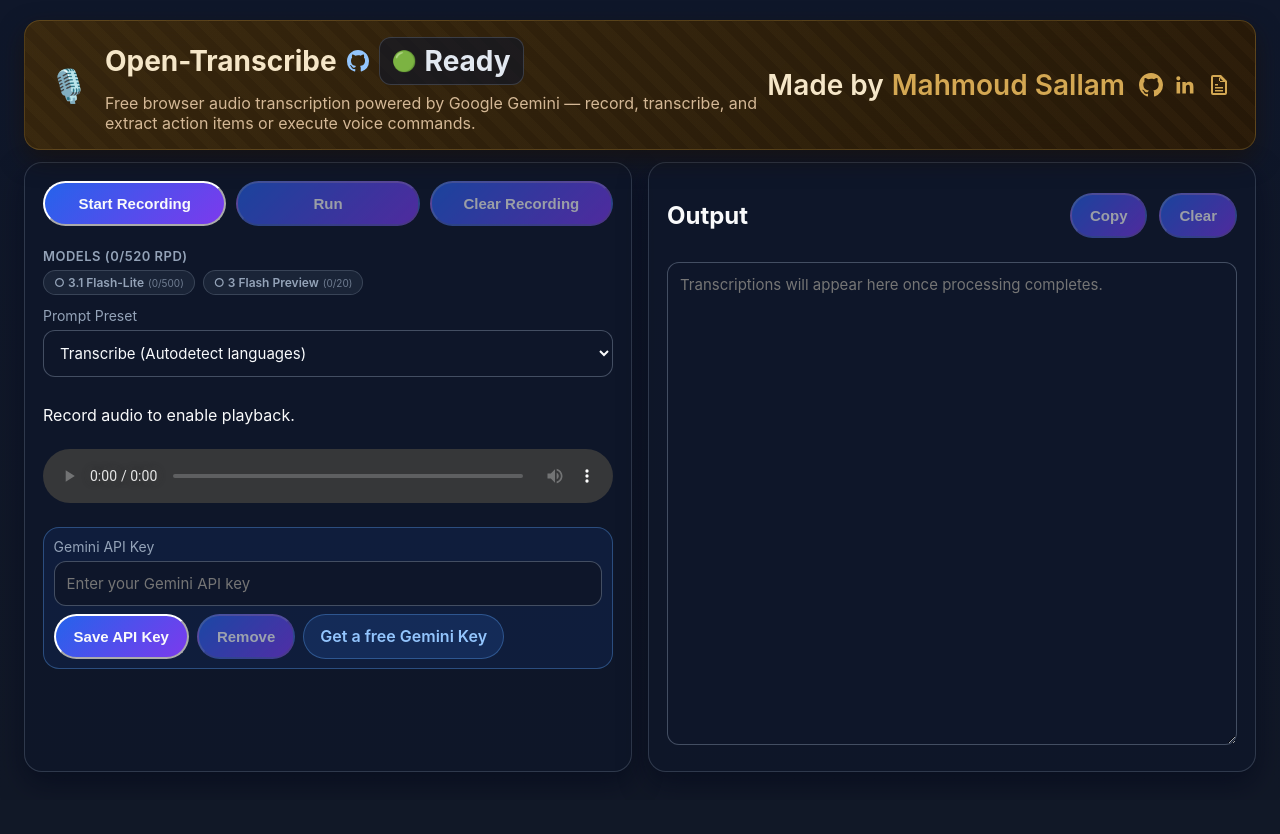
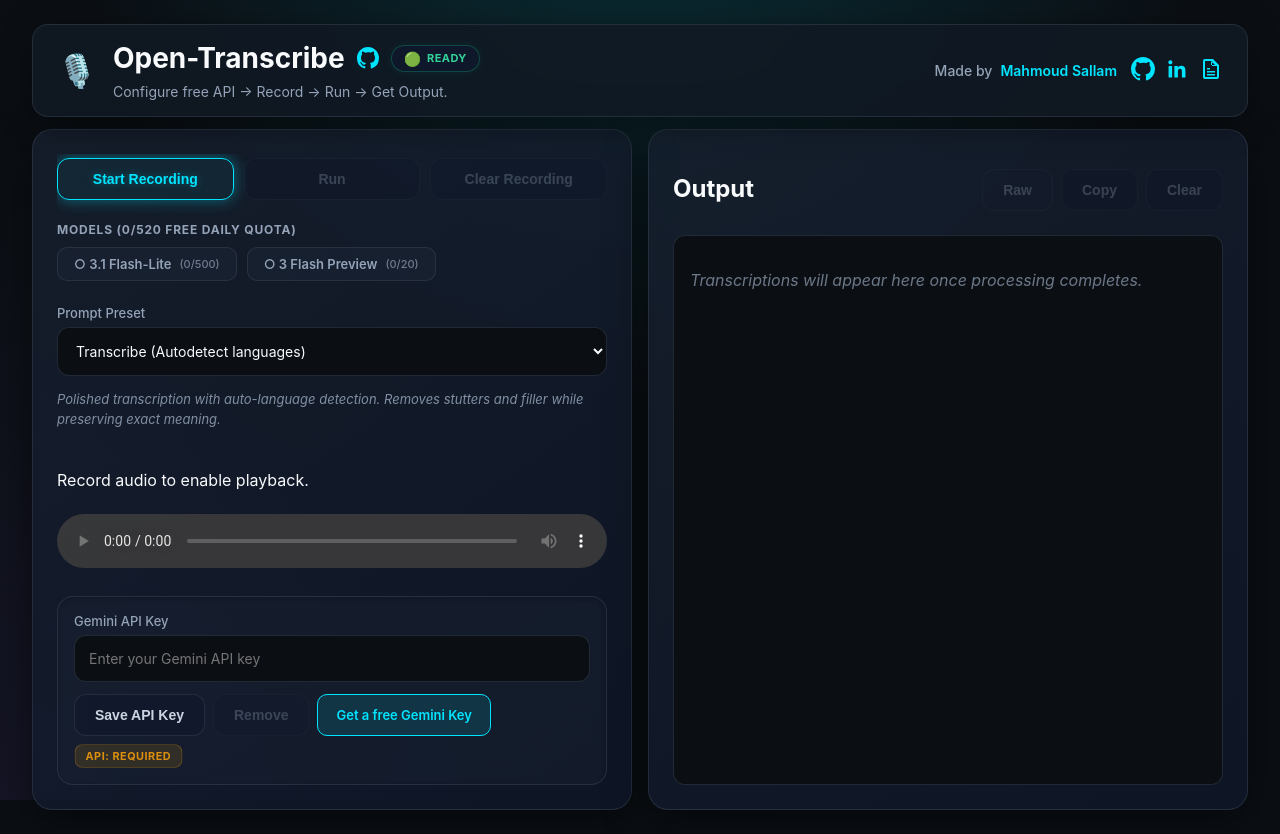
Before and after one commit to MahmoudUwk/Open-Transcribe, a React (Vite) app in the folder src/: page / in a window 1280 px wide. Before the commit the page ends 800 px from the top, so only its background shows below. Built offline with nearby package versions, Linux system fonts and the light colour scheme.

Commit message:
feat: complete UI redesign, markdown rendering, and build optimizations

```diff
--- a/src/package.json
+++ b/src/package.json
@@ -17,6 +17,7 @@
   },
   "dependencies": {
     "@google/genai": "^2.0.0",
+    "markdown-to-jsx": "^9.8.0",
     "react": "^19.1.0",
     "react-dom": "^19.1.0"
   },
--- a/src/src/App.tsx
+++ b/src/src/App.tsx
@@ -1,3 +1,4 @@
+import Markdown from "markdown-to-jsx";
 import {
   ChangeEvent,
   useCallback,
@@ -47,12 +48,13 @@
   const [prefsMessage, setPrefsMessage] = useState<string | null>(null);
   const [isSavingPrefs, setIsSavingPrefs] = useState(false);
   const [isTranscribing, setIsTranscribing] = useState(false);
+  const [showRaw, setShowRaw] = useState(false);
   const [transcriptionStatus, setTranscriptionStatus] = useState<string | null>(null);
   const [transcriptionError, setTranscriptionError] = useState<string | undefined>();
   const [isEditingApiKey, setIsEditingApiKey] = useState(true);
   const [routerState, setRouterState] = useState<RouterState | null>(null);
   const [usageData, setUsageData] = useState<UsageData>(() => loadUsage());
-  const outputRef = useRef<HTMLTextAreaElement>(null);
+  const outputRef = useRef<HTMLElement>(null);
 
   const usageMap = useMemo(() => getUsageMap(MODEL_POOL, usageData), [usageData]);
 
@@ -323,6 +325,12 @@
   const isApiKeyPresent = apiKey.trim().length > 0;
   const showApiKeyForm = !isApiKeyPresent || isEditingApiKey;
 
+  const apiStatusBadge = (
+    <span className={`api-status ${isApiKeyPresent ? "status-ready" : "status-missing"}`}>
+      {isApiKeyPresent ? "API: Configured" : "API: Required"}
+    </span>
+  );
+
   return (
     <div className="page">
       <header className="header">
@@ -351,7 +359,7 @@
                 <span className="status-label">{statusText}</span>
               </span>
             </h1>
-            <p>Free browser audio transcription powered by Google Gemini — record, transcribe, and extract action items or execute voice commands.</p>
+            <p>Configure free API → Record → Run → Get Output.</p>
           </div>
         </div>
         <div className="header-meta">
@@ -432,7 +440,7 @@
             <div className="controls-row">
               <div className="model-pool" aria-label="Model pool">
                 <span className="model-pool-label">
-                  Models ({Array.from(usageMap.values()).reduce((s, u) => s + u.used, 0)}/{MODEL_POOL.reduce((s, m) => s + m.rpd, 0)} RPD)
+                  Models ({Array.from(usageMap.values()).reduce((s, u) => s + u.used, 0)}/{MODEL_POOL.reduce((s, m) => s + m.rpd, 0)} Free Daily Quota)
                 </span>
                 <div className="model-pool-list">
                   {MODEL_POOL.map((m) => {
@@ -465,6 +473,9 @@
                     </option>
                   ))}
                 </select>
+                <p className="prompt-description">
+                  {selectedPrompt.description}
+                </p>
               </div>
             </div>
             <div className="playback" role="region" aria-label="Recording playback">
@@ -539,6 +550,7 @@
                     >
                       Get a free Gemini Key
                     </a>
+                    {apiStatusBadge}
                   </div>
                 </>
               ) : (
@@ -565,6 +577,7 @@
                   >
                     Get a free Gemini Key
                   </a>
+                  {apiStatusBadge}
                 </div>
               )}
               {recorderError && (
@@ -595,6 +608,14 @@
             <div className="transcription-actions">
               <button
                 type="button"
+                onClick={() => setShowRaw(!showRaw)}
+                disabled={transcription.length === 0}
+                className="btn-toggle"
+              >
+                {showRaw ? "Preview" : "Raw"}
+              </button>
+              <button
+                type="button"
                 onClick={handleCopyTranscription}
                 disabled={transcription.length === 0}
               >
@@ -612,13 +633,28 @@
             </div>
           </div>
           <div className="transcription-content">
+            {showRaw ? (
               <textarea
-              ref={outputRef}
+                ref={outputRef as React.RefObject<HTMLTextAreaElement>}
                 aria-label="Transcription output"
                 value={transcription}
                 onChange={(event) => setTranscription(event.target.value)}
                 placeholder="Transcriptions will appear here once processing completes."
               />
+            ) : (
+              <div
+                className="markdown-preview"
+                ref={outputRef as React.RefObject<HTMLDivElement>}
+                tabIndex={0}
+                aria-live="polite"
+              >
+                {transcription ? (
+                  <Markdown>{transcription}</Markdown>
+                ) : (
+                  <p className="placeholder-text">Transcriptions will appear here once processing completes.</p>
+                )}
+              </div>
+            )}
             {transcriptionError && (
               <div className="alert error" role="alert">
                 {transcriptionError}
--- a/src/src/constants/config.ts
+++ b/src/src/constants/config.ts
@@ -23,24 +23,24 @@
     id: "transcribe-autodetect",
     label: "Transcribe (Autodetect languages)",
     description:
-      "Accurate transcription with automatic language detection. Removes filler words, stutters, and false starts while preserving the speaker's exact meaning.",
+      "Polished transcription with auto-language detection. Removes stutters and filler while preserving exact meaning.",
     prompt:
-      "You are an expert transcription engine. Transcribe the supplied audio accurately, detecting the language automatically. Remove filler words (um, uh, like, you know), stutters, repeated phrases, false starts, and verbal hiccups — but do NOT alter the speaker's meaning or add any words they did not intend. Output the result as a single clean paragraph without speaker labels.",
+      "You are an expert transcription engine. Transcribe the supplied audio accurately, detecting the language automatically. Remove filler words (um, uh, like, you know), stutters, repeated phrases, false starts, and verbal hiccups — but do NOT alter the speaker's meaning or add any words they did not intend. Output the result in Markdown format. Use a single clean paragraph or appropriate structure based on the content.",
   },
   {
     id: "transcribe-plan",
     label: "Transcribe and Plan (Action items from audio)",
     description:
-      "Transcribe the recording, then extract a structured action plan with only what was said — no added suggestions or assumptions.",
+      "Full transcript with a structured action plan. Captures tasks, decisions, and deadlines exactly as spoken.",
     prompt:
-      "You are an expert transcription and planning assistant. First, transcribe the supplied audio accurately, removing filler words, stutters, and false starts. Then add a section titled 'Plan'. The plan must: (1) extract only concrete tasks, decisions, or steps the speaker actually mentioned — do NOT invent, suggest, or assume anything the speaker did not say, (2) be formatted as bullet points, (3) preserve any priorities, deadlines, or assignments the speaker specified. If the speaker did not mention any actionable items, write 'No action items found' under the Plan heading instead of making them up.",
+      "You are an expert transcription and planning assistant. First, transcribe the supplied audio accurately, removing filler words, stutters, and false starts. Then add a section titled 'Plan'. Format the entire response in Markdown. The 'Plan' section must: (1) use a ## Plan heading, (2) extract only concrete tasks, decisions, or steps mentioned — do NOT invent anything, (3) use bullet points, (4) preserve any mentioned priorities. If no action items exist, write '*No action items found*' under the Plan heading.",
   },
   {
     id: "instruction-assistant",
     label: "Instruction Assistant (Do what you hear)",
     description:
-      "Execute whatever the speaker asks — write code, draft text, explain concepts, plan projects. The audio is a voice command, not a thing to transcribe.",
+      "Direct execution of spoken commands. Write code, draft emails, or get answers without needing a transcript.",
     prompt:
-      "The supplied audio contains a spoken instruction or request from the user. Execute it precisely. Common examples: write or debug code, draft an email or message, explain a concept, create a plan or outline, answer a question. Treat the audio as a voice command directed at you — respond with the requested output directly. Do NOT transcribe the audio unless the speaker explicitly asks for a transcription.",
+      "The supplied audio contains a spoken instruction or request from the user. Execute it precisely. Format your entire response in rich Markdown (using headings, bold text, code blocks, or lists where appropriate). Treat the audio as a voice command directed at you — respond with the requested output directly. Do NOT transcribe the audio unless the speaker explicitly asks for a transcription.",
   },
 ];
--- a/src/src/styles/app.css
+++ b/src/src/styles/app.css
@@ -1,8 +1,22 @@
 :root {
   color-scheme: dark;
   font-family: "Inter", "Segoe UI", system-ui, -apple-system, sans-serif;
-  background-color: #111827;
-  color: #f9fafb;
+  --bg-page: #0b0f14;
+  --bg-card: rgba(17, 25, 36, 0.7);
+  --accent-cyan: #00e5ff;
+  --accent-cyan-dim: rgba(0, 229, 255, 0.12);
+  --accent-cyan-glow: 0 0 15px rgba(0, 229, 255, 0.4);
+  --accent-cyan-glow-intense: 0 0 25px rgba(0, 229, 255, 0.6);
+  --accent-teal: #14b8a6;
+  --accent-purple: #8b5cf6;
+  --color-success: #10b981;
+  --color-warning: #f59e0b;
+  --color-error: #ef4444;
+  --border-dim: rgba(56, 68, 85, 0.5);
+  --text-primary: #f8fafc;
+  --text-secondary: #94a3b8;
+  background-color: var(--bg-page);
+  color: var(--text-primary);
 }
 
 html,
@@ -12,7 +26,10 @@
 
 body {
   margin: 0;
-  background: linear-gradient(180deg, #0f172a 0%, #111827 100%);
+  background:
+    radial-gradient(circle at 50% -20%, rgba(0, 229, 255, 0.15) 0%, transparent 50%),
+    radial-gradient(circle at 0% 100%, rgba(139, 92, 246, 0.08) 0%, transparent 40%),
+    #0b0f14;
   min-height: 100vh;
   overflow-x: hidden;
 }
@@ -31,30 +48,46 @@
   gap: clamp(8px, 1.5vh, 16px);
 }
 
+.api-status {
+  display: inline-flex;
+  align-items: center;
+  padding: 4px 10px;
+  border-radius: 8px;
+  font-size: 11px;
+  font-weight: 700;
+  text-transform: uppercase;
+  letter-spacing: 0.5px;
+  align-self: center;
+}
+
+.api-status.status-ready {
+  background: rgba(16, 185, 129, 0.15);
+  color: var(--color-success);
+  border: 1px solid rgba(16, 185, 129, 0.3);
+}
+
+.api-status.status-missing {
+  background: rgba(245, 158, 11, 0.15);
+  color: var(--color-warning);
+  border: 1px solid rgba(245, 158, 11, 0.3);
+  animation: pulse-amber 2s infinite ease-in-out;
+}
+
+@keyframes pulse-amber {
+  0%, 100% { opacity: 1; transform: scale(1); }
+  50% { opacity: 0.8; transform: scale(0.98); }
+}
+
 .header {
   display: flex;
   justify-content: space-between;
   align-items: center;
-  background:
-    repeating-linear-gradient(45deg, transparent, transparent 10px, rgba(180, 140, 60, 0.04) 10px, rgba(180, 140, 60, 0.04) 20px),
-    linear-gradient(135deg, rgba(60, 40, 10, 0.88), rgba(40, 25, 5, 0.92));
-  border: 1px solid rgba(180, 140, 60, 0.3);
+  background: rgba(17, 25, 36, 0.85);
+  border: 1px solid var(--border-dim);
   border-radius: 16px;
   padding: clamp(12px, 2vh, 16px) clamp(16px, 3vw, 24px);
-  box-shadow: 0 10px 25px rgba(30, 15, 0, 0.5);
-  backdrop-filter: blur(14px);
-}
-
-.footer {
-  display: flex;
-  justify-content: space-between;
-  align-items: center;
-  background: rgba(15, 23, 42, 0.8);
-  border: 1px solid rgba(148, 163, 184, 0.2);
-  border-radius: 16px;
-  padding: clamp(12px, 2vh, 16px) clamp(16px, 3vw, 24px);
-  box-shadow: 0 10px 25px rgba(2, 6, 23, 0.4);
-  backdrop-filter: blur(14px);
+  backdrop-filter: blur(16px);
+  box-shadow: 0 8px 32px rgba(0, 0, 0, 0.4);
 }
 
 .branding {
@@ -71,34 +104,49 @@
   flex: 1;
 }
 
+.branding-copy h1 {
+  display: flex;
+  align-items: center;
+  gap: 12px;
+  margin: 0;
+  font-size: 28px;
+  color: var(--text-primary);
+}
+
 .status-header {
   display: flex;
   align-items: center;
-  gap: 8px;
-  background: rgba(15, 23, 42, 0.6);
-  padding: 6px 12px;
-  border-radius: 12px;
-  border: 1px solid rgba(148, 163, 184, 0.25);
+  gap: 6px;
+  background: #0f172a;
+  padding: 4px 12px;
+  border-radius: 99px;
+  border: 1px solid rgba(16, 185, 129, 0.3);
+  box-shadow: 0 0 10px rgba(16, 185, 129, 0.1);
 }
 
-.branding-copy h1 {
-  display: flex;
-  align-items: center;
-  gap: 10px;
-  margin: 0;
+.status-label {
+  color: #34d399;
+  font-size: 11px;
+  font-weight: 700;
+  text-transform: uppercase;
+  letter-spacing: 0.4px;
+}
+
+.status-dot {
+  font-size: 14px;
 }
 
 .brand-link {
   display: inline-flex;
   align-items: center;
   justify-content: center;
-  color: #93c5fd;
+  color: var(--accent-cyan);
   text-decoration: none;
   transition: color 0.2s ease;
 }
 
 .brand-link:hover {
-  color: #60a5fa;
+  color: #fff;
 }
 
 .brand-github {
@@ -111,15 +159,10 @@
   font-size: 32px;
 }
 
-.header h1 {
-  font-size: 28px;
-  margin: 0;
-  color: #f5e6c8;
-}
-
 .header p {
   margin: 4px 0 0;
-  color: #d4b896;
+  color: var(--text-secondary);
+  font-size: 14px;
 }
 
 .header-meta {
@@ -134,12 +177,6 @@
   display: flex;
   align-items: center;
   gap: 10px;
-}
-
-.icon-link {
-  display: inline-flex;
-  align-items: center;
-  justify-content: center;
 }
 
 .meta-icon {
@@ -157,31 +194,20 @@
   display: flex;
   align-items: center;
   gap: 8px;
-  font-size: 28px;
-  font-weight: 600;
-  color: #f5e6c8;
+  font-size: 14px;
+  font-weight: 500;
+  color: var(--text-secondary);
 }
 
 .header-link {
-  color: #93c5fd;
+  color: var(--accent-cyan);
   font-weight: 600;
   text-decoration: none;
-  transition: color 0.2s ease;
+  transition: all 0.2s ease;
 }
 
 .header-link:hover {
-  color: #60a5fa;
-}
-
-.header .header-link {
-  color: #d4a853;
-  font-weight: 600;
-  text-decoration: none;
-  transition: color 0.2s ease;
-}
-
-.header .header-link:hover {
-  color: #f0ca6e;
+  color: #fff;
 }
 
 .sr-only {
@@ -212,15 +238,14 @@
 
 .controls,
 .transcription {
-  background: rgba(15, 23, 42, 0.85);
-  border: 1px solid rgba(148, 163, 184, 0.25);
-  border-radius: 18px;
-  padding: clamp(10px, 1.6vh, 14px);
-  box-shadow: 0 12px 28px rgba(2, 6, 23, 0.5);
+  background: linear-gradient(145deg, rgba(23, 32, 47, 0.8), rgba(15, 23, 42, 0.8));
+  border: 1px solid var(--border-dim);
+  border-radius: 20px;
+  padding: clamp(14px, 2vh, 20px);
+  box-shadow: 0 12px 40px rgba(0, 0, 0, 0.5);
   display: flex;
   flex-direction: column;
   gap: 12px;
-  height: 100%;
 }
 
 .controls-content,
@@ -231,7 +256,6 @@
   flex: 1 1 auto;
   overflow-y: auto;
   min-height: 0;
-  padding-bottom: clamp(8px, 1vh, 14px);
 }
 
 .controls-header,
@@ -244,13 +268,17 @@
 
 .controls-row {
   display: flex;
-  gap: 12px;
+  gap: 24px;
   flex-wrap: wrap;
-  align-items: flex-end;
+  align-items: flex-start;
+}
+
+.controls-row .model-pool {
+  flex: 0 1 auto;
 }
 
 .controls-row .control-field {
-  flex: 1 1 220px;
+  flex: 1 1 300px;
 }
 
 .controls-actions {
@@ -258,6 +286,8 @@
   gap: 10px;
   flex-wrap: wrap;
   margin-bottom: 10px;
+  padding-top: 12px;
+  margin-top: -8px;
 }
 
 .controls-actions button {
@@ -265,36 +295,50 @@
 }
 
 .preferences-panel {
-  margin-top: 8px;
-  padding: clamp(8px, 1.2vh, 12px);
+  margin-top: 12px;
+  padding: 16px;
   border-radius: 16px;
-  border: 1px solid rgba(96, 165, 250, 0.35);
-  background: rgba(37, 99, 235, 0.1);
+  border: 1px solid var(--border-dim);
+  background: rgba(30, 41, 59, 0.3);
+  box-shadow: inset 0 2px 4px rgba(0, 0, 0, 0.2);
   display: grid;
   gap: 8px;
-  align-content: start;
 }
 
 button {
-  padding: 12px 18px;
-  border-radius: 999px;
-  font-size: 15px;
+  padding: 12px 20px;
+  border-radius: 12px;
+  font-size: 14px;
   font-weight: 600;
   cursor: pointer;
-  background: linear-gradient(135deg, #2563eb, #7c3aed);
-  color: #f9fafb;
-  transition: transform 0.2s ease, box-shadow 0.2s ease;
+  background: rgba(15, 23, 42, 0.6);
+  border: 1px solid var(--border-dim);
+  color: #cbd5e1;
+  transition: all 0.25s cubic-bezier(0.4, 0, 0.2, 1);
+}
+
+.controls-actions button:first-child {
+  background: rgba(0, 229, 255, 0.05);
+  border-color: var(--accent-cyan);
+  color: var(--accent-cyan);
+  box-shadow: var(--accent-cyan-glow);
+  text-shadow: 0 0 8px rgba(0, 229, 255, 0.3);
 }
 
 button:disabled {
   cursor: not-allowed;
-  opacity: 0.6;
-  box-shadow: none;
+  opacity: 0.3;
+  box-shadow: none !important;
+  border-color: var(--border-dim) !important;
+  color: var(--text-secondary) !important;
 }
 
 button:not(:disabled):hover {
-  transform: translateY(-1px);
-  box-shadow: 0 10px 20px rgba(59, 130, 246, 0.35);
+  background: var(--accent-cyan-dim);
+  border-color: var(--accent-cyan);
+  color: var(--accent-cyan);
+  box-shadow: var(--accent-cyan-glow-intense);
+  transform: translateY(-2px);
 }
 
 .control-field {
@@ -304,20 +348,31 @@
 }
 
 label {
-  font-size: 14px;
-  color: #94a3b8;
+  font-size: 13px;
+  color: var(--text-secondary);
+  font-weight: 500;
 }
 
 input,
 select,
 textarea {
   border-radius: 12px;
-  border: 1px solid rgba(148, 163, 184, 0.4);
-  padding: 12px;
-  background: rgba(15, 23, 42, 0.95);
-  color: #f8fafc;
-  font-size: 15px;
+  border: 1px solid var(--border-dim);
+  padding: 14px;
+  background: #0b0f14;
+  color: var(--text-primary);
+  font-size: 14px;
   font-family: inherit;
+  transition: all 0.2s ease;
+}
+
+input:focus,
+select:focus,
+textarea:focus {
+  outline: none;
+  border-color: var(--accent-cyan);
+  box-shadow: 0 0 0 3px rgba(0, 229, 255, 0.15);
+  background: #0f172a;
 }
 
 textarea {
@@ -325,39 +380,100 @@
   resize: vertical;
 }
 
-.status {
+.prompt-description {
+  margin-top: 8px;
+  font-size: 13px;
+  color: var(--text-secondary);
+  line-height: 1.5;
+  font-style: italic;
+  opacity: 0.85;
+}
+
+.status-note {
+  font-size: 13px;
+  color: var(--text-secondary);
+  margin-top: 8px;
+}
+
+.model-pool {
   display: flex;
+  flex-direction: column;
+  gap: 10px;
+}
+
+.model-pool-label {
+  font-size: 12px;
+  color: var(--text-secondary);
+  font-weight: 700;
+  text-transform: uppercase;
+  letter-spacing: 0.8px;
+}
+
+.model-pool-list {
+  display: flex;
+  gap: 10px;
+  flex-wrap: wrap;
+}
+
+.model-badge {
+  display: inline-flex;
   align-items: center;
   gap: 8px;
-  color: #e2e8f0;
+  padding: 8px 16px;
+  border-radius: 10px;
+  font-size: 13px;
+  font-weight: 600;
+  border: 1px solid var(--border-dim);
+  background: rgba(30, 41, 59, 0.4);
+  color: var(--text-secondary);
+  white-space: nowrap;
 }
 
-.status-dot {
-  font-size: 20px;
+.model-badge small {
+  font-weight: 500;
+  opacity: 0.7;
+  font-size: 11px;
 }
 
-.alert {
-  margin-top: 12px;
+.model-badge.model-active {
+  background: rgba(139, 92, 246, 0.15);
+  border-color: var(--accent-purple);
+  color: #a78bfa;
+  box-shadow: 0 0 12px rgba(139, 92, 246, 0.25);
+}
+
+.model-badge.model-failed {
+  border-color: rgba(248, 113, 113, 0.3);
+  background: rgba(127, 29, 29, 0.1);
+  color: #f87171;
+  text-decoration: line-through;
+  opacity: 0.6;
+}
+
+.alert.success {
+  background: rgba(16, 185, 129, 0.1);
+  border-color: rgba(16, 185, 129, 0.2);
+  color: #6ee7b7;
   padding: 12px 16px;
   border-radius: 12px;
-  font-size: 14px;
-  border: 1px solid rgba(248, 113, 113, 0.4);
-  background: rgba(127, 29, 29, 0.35);
-  color: #fecaca;
+  margin-top: 12px;
 }
 
 .alert.error {
-  border-color: rgba(248, 113, 113, 0.65);
-  background: rgba(127, 29, 29, 0.5);
-  color: #fee2e2;
+  background: rgba(239, 68, 68, 0.1);
+  border-color: rgba(239, 68, 68, 0.2);
+  color: var(--color-error);
+  padding: 12px 16px;
+  border-radius: 12px;
+  margin-top: 12px;
 }
 
 .recording-summary {
   margin-top: 12px;
   padding: 12px 16px;
   border-radius: 12px;
-  background: rgba(14, 159, 110, 0.25);
-  border: 1px solid rgba(16, 185, 129, 0.3);
+  background: rgba(16, 185, 129, 0.1);
+  border: 1px solid rgba(16, 185, 129, 0.2);
   color: #bbf7d0;
   font-size: 14px;
 }
@@ -373,112 +489,123 @@
   outline: none;
 }
 
-.prompt-description {
-  margin-top: 6px;
-  color: #94a3b8;
+.transcription-actions {
+  display: flex;
+  gap: 8px;
+  padding-top: 12px;
+  margin-top: -8px;
 }
 
-.preferences-header {
-  display: flex;
-  justify-content: space-between;
-  align-items: center;
-  gap: 12px;
+.btn-toggle {
+  background: rgba(30, 41, 59, 0.4);
+  border-color: var(--border-dim);
+  color: var(--text-secondary);
+  box-shadow: none;
+}
+
+.btn-toggle:not(:disabled):hover {
+  background: rgba(48, 54, 61, 0.6);
+  border-color: var(--accent-cyan);
+  color: var(--text-primary);
+}
+
+.markdown-preview {
+  flex: 1;
+  min-height: clamp(160px, 24vh, 200px);
+  padding: 16px;
+  background: #0b0f14;
+  border: 1px solid var(--border-dim);
+  border-radius: 12px;
+  overflow-y: auto;
+  color: var(--text-primary);
+  line-height: 1.6;
+  transition: opacity 0.4s ease-out;
+}
+
+.markdown-preview h1,
+.markdown-preview h2,
+.markdown-preview h3 {
+  color: var(--accent-cyan);
+  margin-top: 1.2em;
+  margin-bottom: 0.5em;
+  border-bottom: 1px solid var(--border-dim);
+  padding-bottom: 0.2em;
+}
+
+.markdown-preview h1 { font-size: 1.4rem; }
+.markdown-preview h2 { font-size: 1.2rem; }
+.markdown-preview h3 { font-size: 1.1rem; }
+
+.markdown-preview p {
+  margin-bottom: 0.8em;
+}
+
+.markdown-preview ul,
+.markdown-preview ol {
+  margin-bottom: 1em;
+  padding-left: 1.5em;
+}
+
+.markdown-preview li {
+  margin-bottom: 0.3em;
+}
+
+.markdown-preview code {
+  background: rgba(139, 92, 246, 0.15);
+  padding: 2px 6px;
+  border-radius: 4px;
+  font-family: ui-monospace, SFMono-Regular, Menlo, Monaco, Consolas, monospace;
+  font-size: 0.9em;
+  color: #a78bfa;
+}
+
+.markdown-preview pre {
+  background: #0f172a;
+  padding: 16px;
+  border-radius: 8px;
+  overflow-x: auto;
+  border: 1px solid var(--border-dim);
+  margin-bottom: 1em;
+}
+
+.markdown-preview pre code {
+  background: transparent;
+  padding: 0;
+  color: #f8fafc;
+}
+
+.placeholder-text {
+  color: var(--text-secondary);
+  font-style: italic;
+  opacity: 0.7;
 }
 
 .preferences-actions {
   display: flex;
   gap: 8px;
   flex-wrap: wrap;
+  padding-top: 12px;
+  margin-top: -8px;
 }
 
 .preferences-actions .get-key {
   display: inline-flex;
   align-items: center;
   justify-content: center;
-  padding: 10px 16px;
-  border-radius: 999px;
-  border: 1px solid rgba(96, 165, 250, 0.35);
-  background: rgba(59, 130, 246, 0.15);
+  padding: 10px 18px;
+  border-radius: 10px;
+  border: 1px solid var(--accent-cyan);
+  background: var(--accent-cyan-dim);
+  color: var(--accent-cyan);
   font-weight: 600;
+  font-size: 13px;
+  text-decoration: none;
+  transition: all 0.2s ease;
 }
 
-.status-note {
-  font-size: 13px;
-  color: #cbd5f5;
-  margin-top: 8px;
-}
-
-.model-pool {
-  display: flex;
-  flex-direction: column;
-  gap: 6px;
-}
-
-.model-pool-label {
-  font-size: 13px;
-  color: #94a3b8;
-  font-weight: 600;
-  text-transform: uppercase;
-  letter-spacing: 0.5px;
-}
-
-.model-pool-list {
-  display: flex;
-  gap: 8px;
-  flex-wrap: wrap;
-}
-
-.model-badge {
-  display: inline-flex;
-  align-items: center;
-  gap: 4px;
-  padding: 4px 10px;
-  border-radius: 999px;
-  font-size: 12px;
-  font-weight: 600;
-  border: 1px solid rgba(148, 163, 184, 0.25);
-  background: rgba(30, 41, 59, 0.8);
-  color: #94a3b8;
-  white-space: nowrap;
-}
-
-.model-badge small {
-  font-weight: 400;
-  opacity: 0.7;
-}
-
-.model-badge.model-active {
-  border-color: rgba(110, 231, 183, 0.5);
-  background: rgba(16, 185, 129, 0.15);
-  color: #6ee7b7;
-}
-
-.model-badge.model-failed {
-  border-color: rgba(248, 113, 113, 0.3);
-  background: rgba(127, 29, 29, 0.2);
-  color: #f87171;
-  text-decoration: line-through;
-  opacity: 0.7;
-}
-
-.alert.success {
-  border-color: rgba(110, 231, 183, 0.6);
-  background: rgba(16, 185, 129, 0.3);
-  color: #bbf7d0;
-}
-
-.recording-actions {
-  margin-top: 12px;
-}
-
-.transcription-actions {
-  display: flex;
-  gap: 12px;
-}
-
-.transcription textarea {
-  flex: 1;
-  min-height: 200px;
+.preferences-actions .get-key:hover {
+  background: var(--accent-cyan);
+  color: #000;
 }
 
 .error-boundary {
@@ -490,6 +617,7 @@
   padding: 48px 24px;
   text-align: center;
   min-height: 100vh;
+  background: var(--bg-page);
 }
 
 .error-boundary h2 {
@@ -499,7 +627,7 @@
 }
 
 .error-boundary p {
-  color: #cbd5f5;
+  color: var(--text-secondary);
   max-width: 480px;
 }
 
@@ -510,7 +638,8 @@
 
   .header {
     flex-direction: column;
-    gap: 8px;
+    gap: 12px;
+    padding: 16px;
   }
 
   .header-meta {
@@ -521,11 +650,11 @@
 
 @media (min-width: 1280px) {
   .page {
-    padding: 20px 24px 28px;
+    padding: 24px 32px;
   }
 
   .controls,
   .transcription {
-    padding: 18px;
+    padding: 24px;
   }
 }
```
Also changed, not shown: src/src/services/transcriptionClient.ts (+15 -17 lines), src/vite.config.ts (+9 -0 lines), 2 other files (tests, documents, lock files or other folders). Lines whose indentation alone changed are shown as unchanged.
